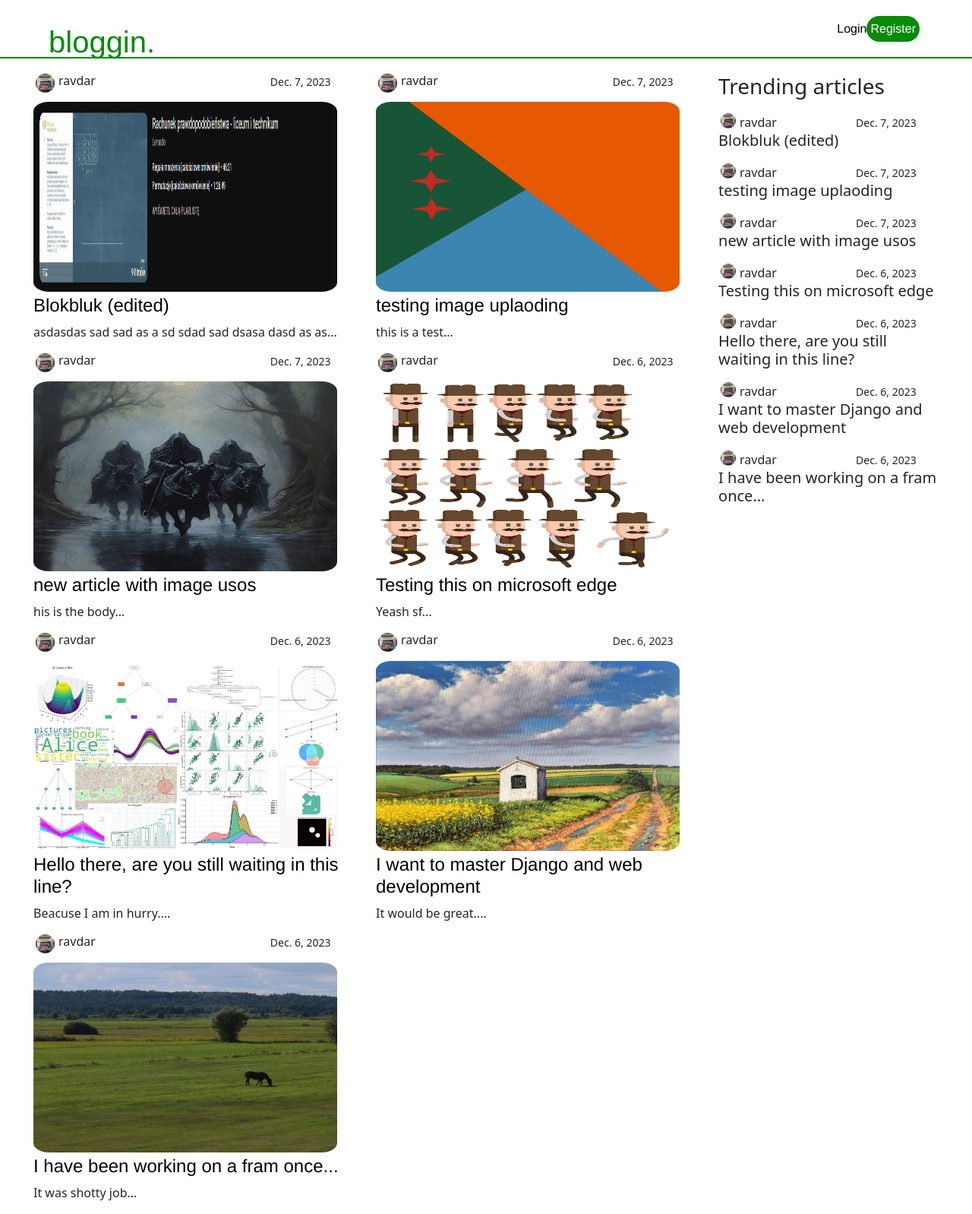
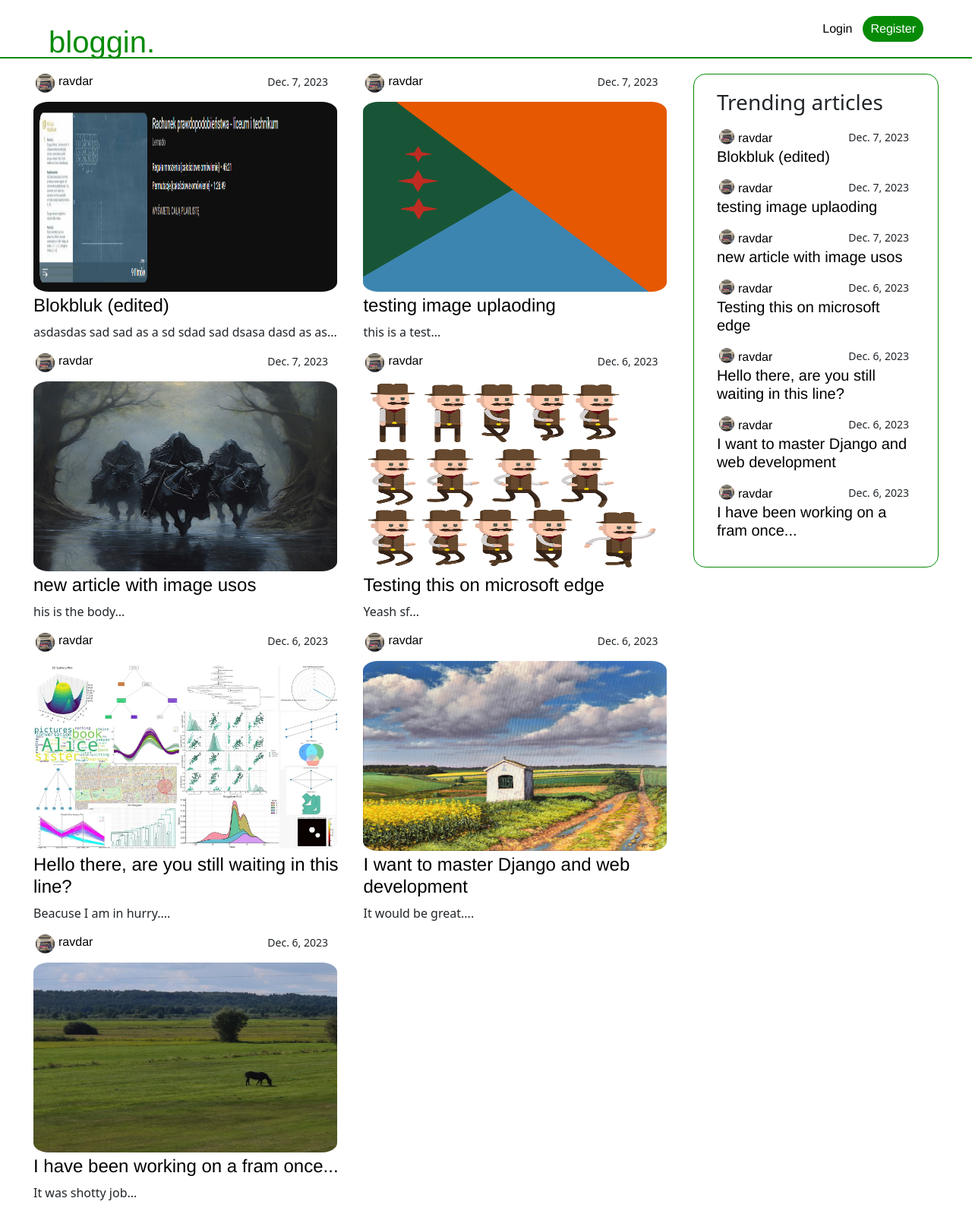
Before and after one commit to Ravdar/bloggin, a Django app: page / in a window 1280 px wide. Shown: the whole page at 76% size. Run offline with Django 4.2, Linux system fonts and the light colour scheme; data comes from the database, SQL or seed files in the repository; both versions use the stored data as it was after the commit.

Commit message:
Styling base.html part II

```diff
--- a/mainapp/static/styles.css
+++ b/mainapp/static/styles.css
@@ -14,12 +14,14 @@ a {
 }
 
 a:hover {
-    color: grey
+    color: rgb(7, 139, 7);
 }
 
 #profile-picture {
     height: 40px;
     width: 40px;
+    border-radius: 50%;
+    margin-left: 14px;
 }
 
 .main-nav {
@@ -37,8 +39,16 @@ a:hover {
 .second-div {
     display: flex;
     flex-direction: column;
-    box-sizing: inherit;
     width: 950px;
+    border: 1px solid rgb(7, 139, 7);
+    border-radius: 1em;
+    padding: 20px 30px;
+    height: 650px
+}
+
+.grb {
+    border-left: 1px solid rgb(7, 139, 7);
+    width: 200px;
 }
 
 .nav-div-1 {
@@ -60,6 +70,8 @@ a:hover {
 .nav-div-3-1 {
     display: block;
     box-sizing: inherit;
+    justify-content: center;
+    align-items: center;
 }
 
 .nav-div-3-2 {
@@ -144,19 +156,28 @@ a:hover {
 .nav-button {
     display: inline-block;
     background-color: rgb(7, 139, 7);
-    padding: 5px 5px;
+    padding: 5px 10px;
     color: #ffffff;
     text-decoration: none;
     border-radius: 99em;
-    margin-right: 5px;
+}
+
+.mr {
+    margin-right: 14px;
+}
+
+.ml {
+    margin-left: 14px;
 }
 
 .nav-button:hover {
     background-color: rgb(9, 164, 9);
-    ;
+    color: white;
 }
 
 .logo {
     font-size: 40px;
     color: rgb(7, 139, 7);
+    justify-content: center;
+    align-items: center;
 }
--- a/mainapp/templates/mainapp/base.html
+++ b/mainapp/templates/mainapp/base.html
@@ -14,12 +14,13 @@
             </div>
             <div class="nav-div-3-3">
                 {% if user.is_authenticated %}
-                <a class="nav-button" href="{% url 'mainapp:new_article_view' %}">New article</a>
+                <a class="nav-button mr" href="{% url 'mainapp:new_article_view' %}">New article</a>
                 <a href="{% url 'users:logout' %}">Log out</a>
-                <img src="{{ user.profile.profile_picture.url }}" id="profile-picture">
+                <a href="{% url 'mainapp:user_profile' user.username %}"><img
+                        src="{{ user.profile.profile_picture.url }}" id="profile-picture"></a>
                 {% else %}
                 <a href="{% url 'users:login' %}">Login</a>
-                <a class="nav-button" href="{% url 'users:register_view' %}">Register</a>
+                <a class="nav-button ml" href="{% url 'users:register_view' %}">Register</a>
                 {% endif %}
             </div>
         </div>
@@ -33,11 +34,15 @@
             {% for article in all_articles %}
             <div class="article-class">
                 <div class="pp-and-author">
-                    <img src="{{article.owner.profile.profile_picture.url}}" class="profile-picture-mini">
-                    <h6>{{article.owner.username}}</h6>
+                    <a href="{% url 'mainapp:user_profile' article.owner.username %}"><img
+                            src="{{article.owner.profile.profile_picture.url}}" class="profile-picture-mini"></a>
+                    <a href="{% url 'mainapp:user_profile' article.owner.username %}">
+                        <h6>{{article.owner.username}}</h6>
+                    </a>
                     <span class=" pub-date">{{article.publication_date}}</span>
                 </div>
-                <img src="{{ article.image.url }}" class="article-image-base">
+                <a href="{% url 'mainapp:read_article_view' article.url %}"><img src="{{ article.image.url }}"
+                        class="article-image-base"></a>
                 <h4 id="article-titles"><a
                         href="{% url 'mainapp:read_article_view' article.url %}">{{article.title}}</a>
                 </h4>
@@ -50,11 +55,15 @@
             {% for article in top_articles %}
             <div class="trending-article">
                 <div class="pp-and-author-trending">
-                    <img src="{{article.owner.profile.profile_picture.url}}" class="profile-picture-trending">
-                    <span>{{article.owner.username}}<span>
-                            <span class="pub-date-2">{{article.publication_date}}</span>
+                    <a href="{% url 'mainapp:user_profile' article.owner.username %}"><img
+                            src="{{article.owner.profile.profile_picture.url}}" class="profile-picture-trending"></a>
+                    <a
+                        href="{% url 'mainapp:user_profile' article.owner.username %}"><span>{{article.owner.username}}</span></a>
+                    <span class="pub-date-2">{{article.publication_date}}</span>
                 </div>
-                <h5>{{article.title}}</h5>
+                <a href="{% url 'mainapp:read_article_view' article.url %}">
+                    <h5>{{article.title}}</h5>
+                </a>
             </div>
             {% endfor %}
         </div>
```
Also changed, not shown: db.sqlite3.
